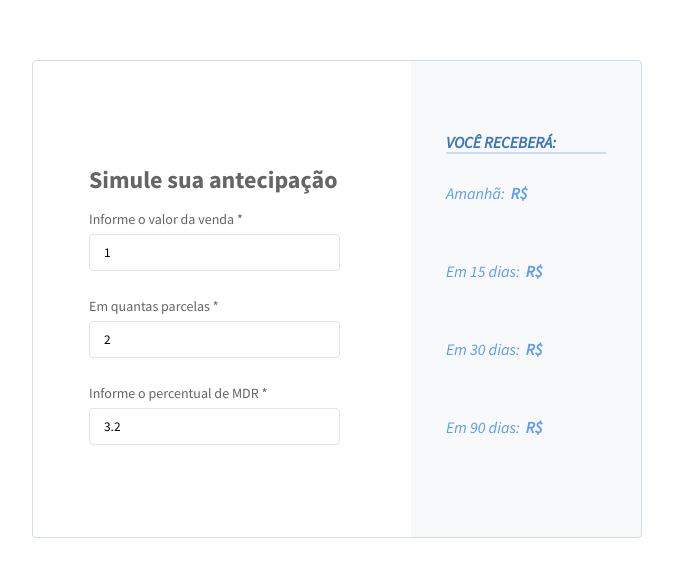
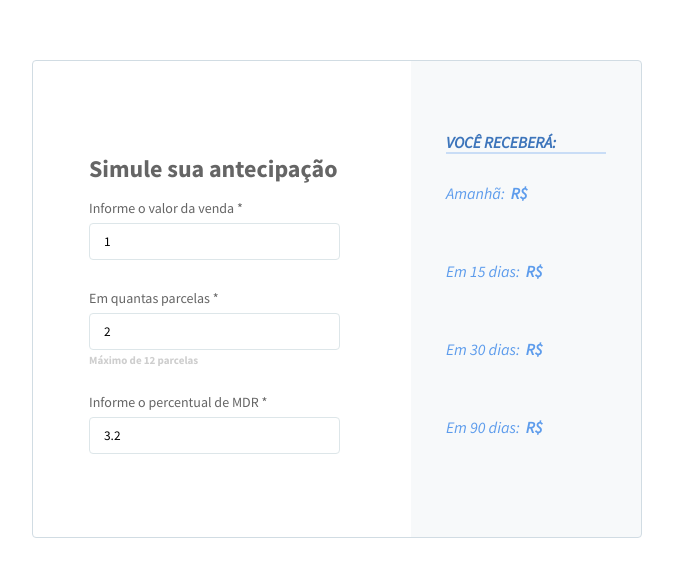
Before and after one commit to wps13/calculadora-antecipacao, a React app: page /#/ in a window 1280 px wide. Shown: the part 101-678 px from the top of the page, without its empty margins (303-976 px from the left). Built offline with nearby package versions, Linux system fonts and the light colour scheme.

Commit message:
feat: add helper text to input ui

```diff
--- a/src/screens/home/components/input-section/input-section.jsx
+++ b/src/screens/home/components/input-section/input-section.jsx
@@ -29,7 +29,9 @@ const InputSection = (props) => {
         onChanged={onInstallmentsChanged}
         placeholder="12"
         classname="input-section__input"
+        helperText="Máximo de 12 parcelas"
       />
+
       <InputUI
         label="Informe o percentual de MDR *"
         value={mdrPercentage}
--- a/src/ui/input/input.jsx
+++ b/src/ui/input/input.jsx
@@ -13,7 +13,8 @@ const Input = (props) => {
     type,
     label,
     name,
-    classname
+    classname,
+    helperText
   } = props;
 
   return (
@@ -30,6 +31,7 @@ const Input = (props) => {
         className="ui-input__input"
         id={name}
       />
+      <span className="ui-input__helper">{helperText}</span>
     </div>
   );
 };
@@ -41,7 +43,8 @@ Input.defaultProps = {
   type: "text",
   placeholder: "",
   onChanged: () => {},
-  classname: ""
+  classname: "",
+  helperText: ""
 };
 
 Input.propTypes = {
@@ -51,5 +54,6 @@ Input.propTypes = {
   label: PropTypes.string.isRequired,
   placeholder: PropTypes.string,
   onChanged: PropTypes.func,
-  classname: PropTypes.string
+  classname: PropTypes.string,
+  helperText: PropTypes.string
 };
--- a/src/ui/input/input.styles.scss
+++ b/src/ui/input/input.styles.scss
@@ -22,8 +22,14 @@
 }
 
 .ui-input__label {
-  font-family: "Source Sans Pro";
   font-size: $text_label;
   margin-bottom: 0.375rem;
   color: $grey_dark;
 }
+
+.ui-input__helper {
+  font-size: 0.6875rem;
+  padding-top: 0.1875rem;
+  color: $grey_light_3;
+  font-weight: bold;
+}
```
Also changed, not shown: 1 other file (tests, documents, lock files or other folders).
